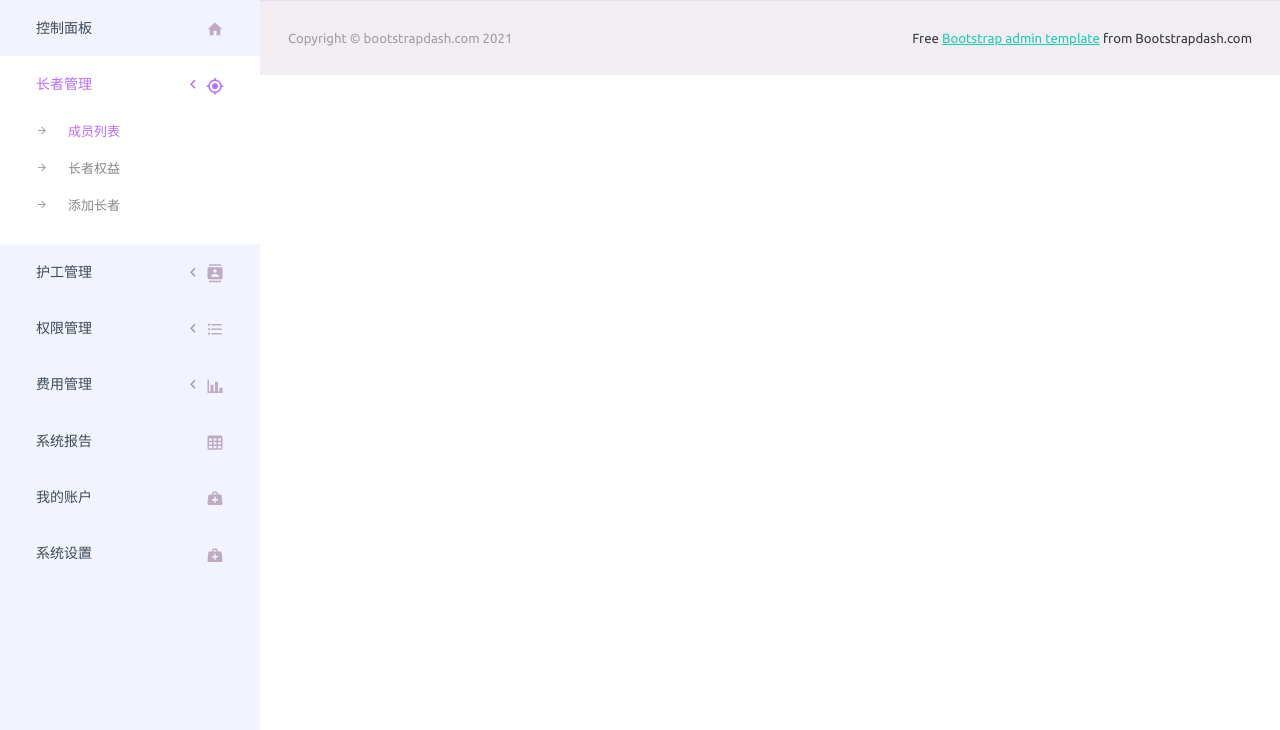
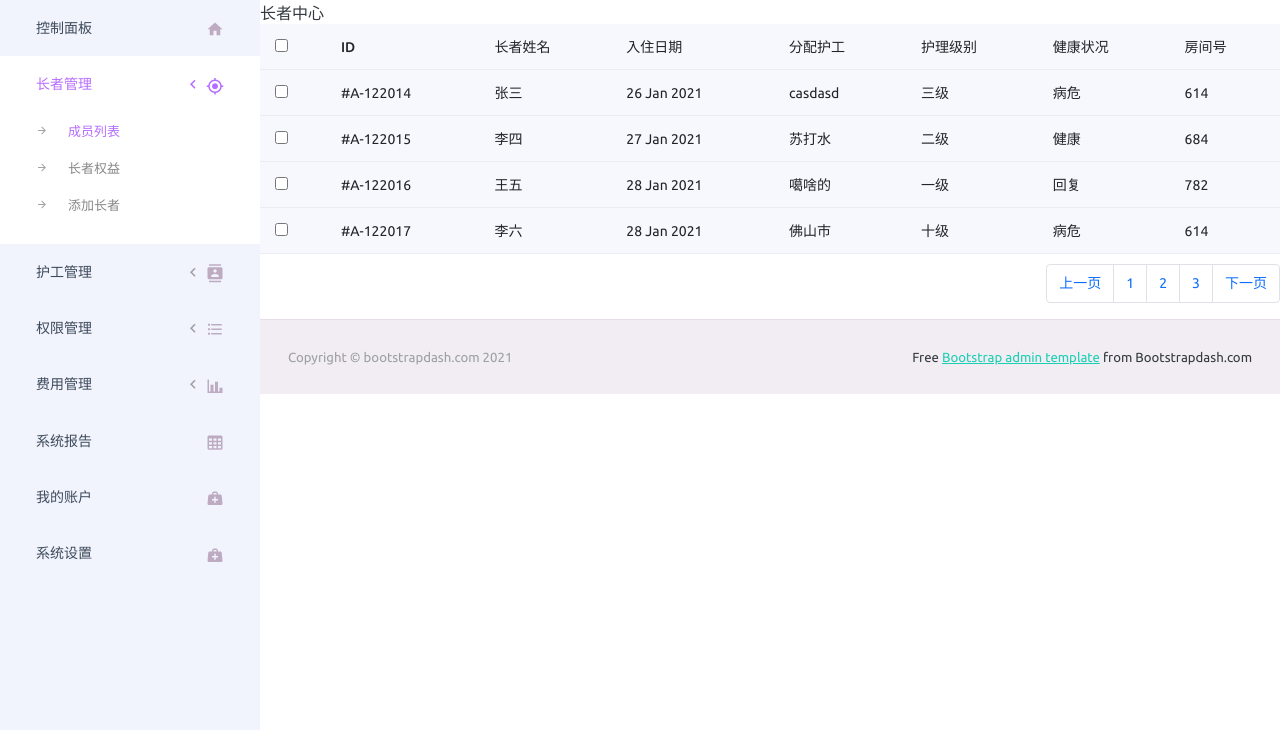
Before and after one commit to hnlxy/SmartEyeWeb, a Flask app: page /pages/elderly-management/elderly-member in a window 1280 px wide. Shown: the part 70-800 px from the top of the page. Run offline with Flask 3, Linux system fonts and the light colour scheme; some libraries are stand-ins or nearby versions.

Commit message:
添加长者列表

```diff
--- a/blueprints/elderly/elderly_member.py
+++ b/blueprints/elderly/elderly_member.py
@@ -4,4 +4,10 @@ from flask import Flask, render_template
 
 @elderly_bp.route('/pages/elderly-management/elderly-member')
 def elderly_member():
-    return render_template('pages/elderly-management/elderly-member.html')
+    results = [
+        ("#A-122014","张三","26 Jan 2021","casdasd","三级","病危","614"),
+        ("#A-122015","李四","27 Jan 2021","苏打水","二级","健康","684"),
+        ("#A-122016","王五","28 Jan 2021","噶啥的","一级","回复","782"),
+        ("#A-122017","李六","28 Jan 2021","佛山市","十级","病危","614"),
+    ]
+    return render_template('pages/elderly-management/elderly-member.html', results=results)
--- /dev/null
+++ b/static/assets/js/TableCheckboxController.js
@@ -0,0 +1,21 @@
+document.addEventListener('DOMContentLoaded', function() {
+    // 选择全选勾选框
+    var checkAllBox = document.getElementById('checkAll');
+
+    // 选择所有行的勾选框
+    var checkboxes = document.querySelectorAll('.checkItem');
+
+    // 为全选勾选框添加事件监听
+    checkAllBox.addEventListener('change', function() {
+        checkboxes.forEach(function(checkbox) {
+            checkbox.checked = checkAllBox.checked;
+        });
+    });
+
+    // 检查是否所有行的勾选框都被选中
+    checkboxes.forEach(function(checkbox) {
+        checkbox.addEventListener('change', function() {
+            checkAllBox.checked = Array.from(checkboxes).every(c => c.checked);
+        });
+    });
+});
--- a/templates/pages/elderly-management/elderly-member.html
+++ b/templates/pages/elderly-management/elderly-member.html
@@ -1,2 +1,77 @@
-{% extends 'base.html' %}
-{% block title %}成员列表{% endblock title %}
+{%extends "base.html" %}
+{%block content%}
+{%block title%}长者中心{% endblock title %}
+
+
+<style>
+.pagination-container {
+  display: flex;
+  justify-content: flex-end; /* 使分页控件靠右对齐 */
+  margin-top: 10px; /* 在表格和分页控件之间添加一些间隔 */
+}
+.table{
+    background-color: #f7f8fd;
+}
+</style>
+
+
+<div class="table-responsive">
+  <table class="table">
+    <thead>
+
+      <tr>
+        <th>
+          <input type="checkbox" id="checkAll"> <!-- 添加全选勾选框 -->
+        </th>
+        <th>ID</th>
+        <th>长者姓名</th>
+        <th>入住日期</th>
+        <th>分配护工</th>
+        <th>护理级别</th>
+        <th>健康状况</th>
+        <th>房间号</th>
+      </tr>
+    </thead>
+    <tbody>
+        {% for result in  results%}
+        <tr><!--保证每条记录换行-->
+          <td>
+            <input type="checkbox" class="checkItem"> <!-- 在每行添加勾选框 -->
+          </td>
+         <td>{{ result[0] }}</td>
+         <td>{{ result[1] }}</td>
+         <td>{{ result[2] }}</td>
+         <td>{{ result[3] }}</td>
+         <td>{{ result[4] }}</td>
+         <td>{{ result[5] }}</td>
+         <td>{{ result[6] }}</td>
+      </tr>
+         {% endfor %}
+
+    </tbody>
+  </table>
+</div>
+<!-- 分页控件的 HTML 结构 -->
+<div class="pagination-container">
+  <nav aria-label="Page navigation">
+    <ul class="pagination justify-content-end">
+      <li class="page-item">
+        <a class="page-link" href="#">上一页</a>
+      </li>
+
+      <!-- 示例页数 -->
+      <li class="page-item"><a class="page-link" href="#">1</a></li>
+      <li class="page-item"><a class="page-link" href="#">2</a></li>
+      <li class="page-item"><a class="page-link" href="#">3</a></li>
+      <!-- ... -->
+
+      <li class="page-item">
+        <a class="page-link" href="#">下一页</a>
+      </li>
+    </ul>
+  </nav>
+</div>
+
+<script src="{{ url_for('static', filename='assets/js/TableCheckboxController.js') }}"></script>
+
+{% endblock content %}
```
